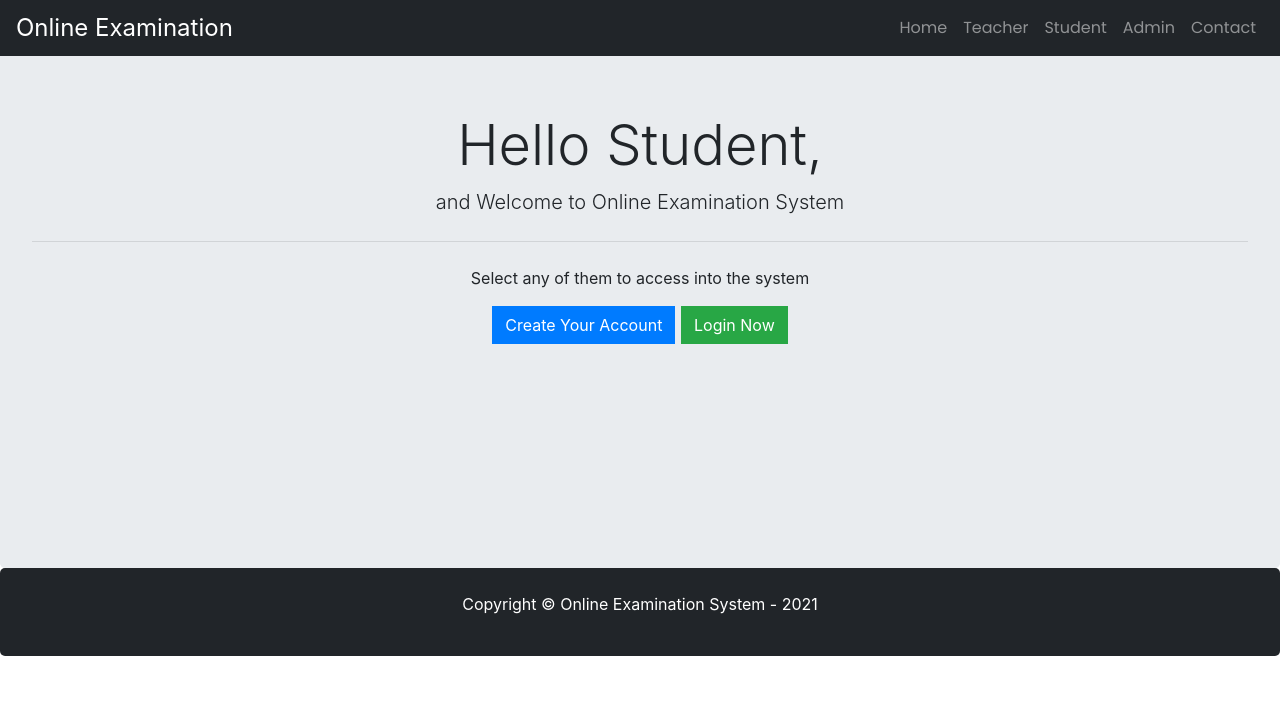
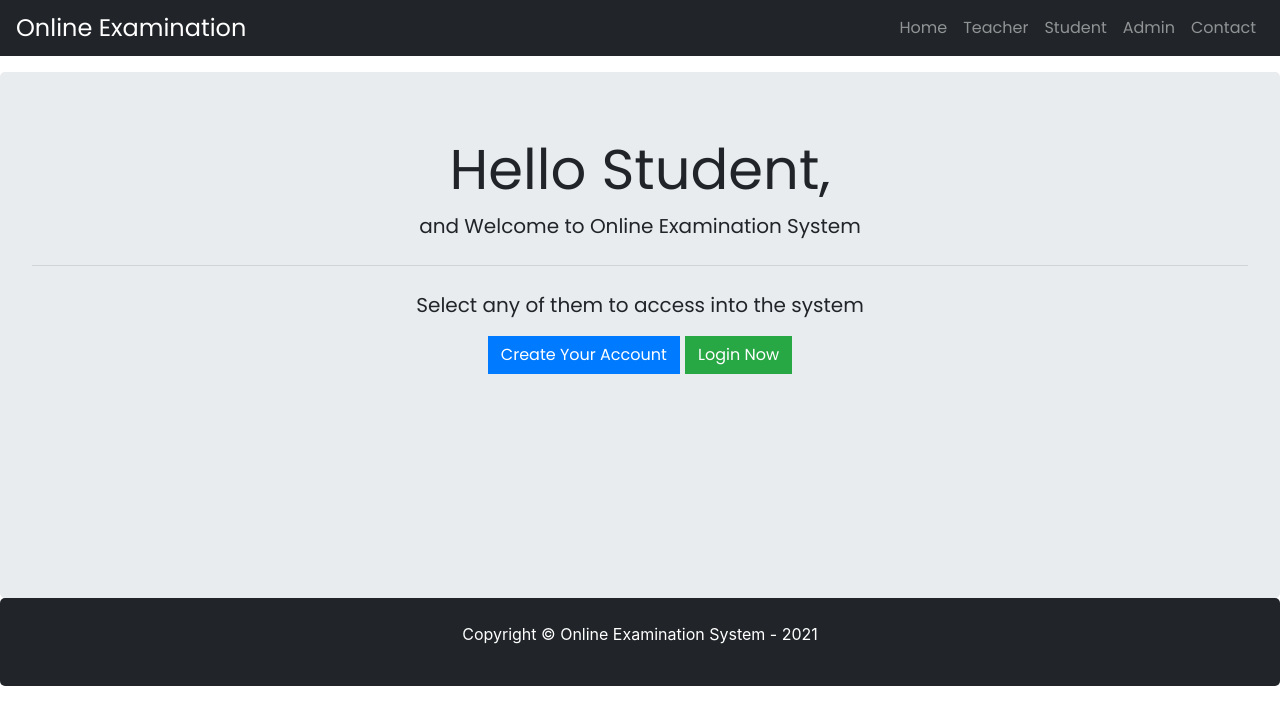
Before and after one commit to riyaz7122001/online-assessment, a Django app: page /student/studentclick in a window 1280 px wide. Shown: the top 725 px of the page. Run offline with Django 3.2, Linux system fonts and the light colour scheme; some libraries are stand-ins or nearby versions.

Commit message:
changing fonts to poppins

```diff
--- a/templates/exam/navbar.html
+++ b/templates/exam/navbar.html
@@ -35,7 +35,18 @@
       #navbarCollapse {
         font-family: "Poppins", sans-serif;
       }
+
+      .bs-example{
+        font-family: "Poppins", sans-serif;
+      }
     </style>
+    <link rel="preconnect" href="https://fonts.googleapis.com" />
+    <link rel="preconnect" href="https://fonts.gstatic.com" crossorigin />
+    <link
+      href="https://fonts.googleapis.com/css2?family=Poppins:wght@400;500&display=swap"
+      rel="stylesheet"
+    />
+  >
   </head>
 
   <body>
--- a/templates/student/studentclick.html
+++ b/templates/student/studentclick.html
@@ -5,6 +5,7 @@
 <head>
   <meta charset="utf-8">
   <meta name="viewport" content="width=device-width, initial-scale=1, shrink-to-fit=no">
+
 
   <style media="screen">
     .jumbotron {
@@ -15,9 +16,16 @@
     .jumbotron h1 {
       text-align: center;
     }
-
+.display-4 , .lead{
+  font-family: "Poppins", sans-serif;
+}
   </style>
-
+<link rel="preconnect" href="https://fonts.googleapis.com" />
+    <link rel="preconnect" href="https://fonts.gstatic.com" crossorigin />
+    <link
+      href="https://fonts.googleapis.com/css2?family=Poppins:wght@400;500&display=swap"
+      rel="stylesheet"
+    />
 </head>
 
 <body>
@@ -28,7 +36,7 @@
     <h1 class="display-4">Hello Student,</h1>
     <p class="lead">and Welcome to Online Examination System</p>
     <hr class="my-4">
-    <p>Select any of them to access into the system</p>
+    <p class="lead">Select any of them to access into the system</p>
     <p class="lead">
       <a class="btn btn-primary " href="studentsignup" style="border-radius: 0%;" role="button">Create Your Account</a>
       <a class="btn btn-success " href="studentlogin" style="border-radius: 0%;" role="button">Login Now</a>
```
Also changed, not shown: db.sqlite3, static/profile_pic/Student/Screenshot_107.png (added), static/profile_pic/Student/banner5.png (added), static/profile_pic/Student/hello.png (added), templates/student/student_dashboard.html (line endings or trailing spaces), templates/student/studentlogin.html (line endings or trailing spaces).
